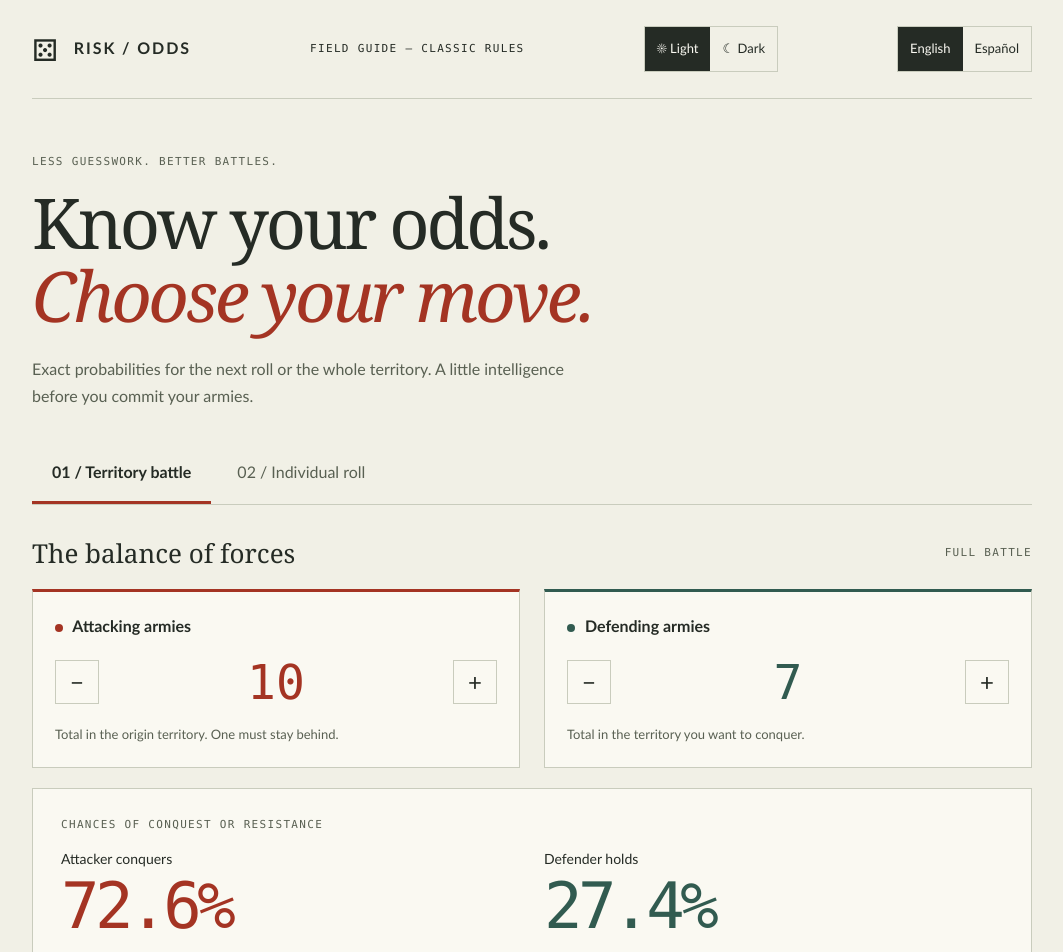
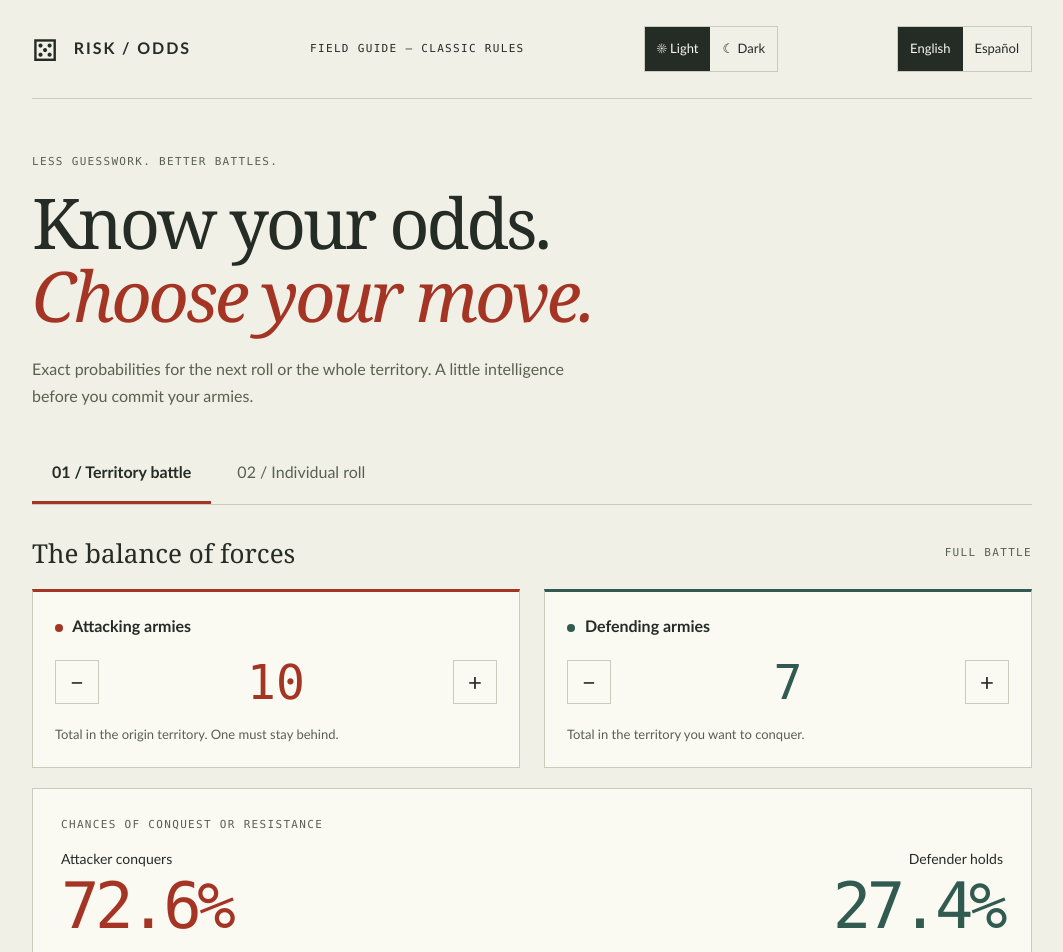
Before and after one commit to billy-arredondo/risk-odds-calculator, an Angular app: page / in a window 1280 px wide. Shown: the top 952 px of the page, without its empty margins (108-1171 px from the left). Built offline with nearby package versions, Linux system fonts and the light colour scheme.

Commit message:
style: align defender probability to the right

```diff
--- a/src/app/calculator/calculator.css
+++ b/src/app/calculator/calculator.css
@@ -130,6 +130,9 @@ h2 {
 .odds-grid strong {
   font: clamp(36px, 6vw, 64px) var(--mono);
   letter-spacing: -0.07em;
+}
+.odds-grid > div:last-child {
+  text-align: right;
 }
 .attack-text {
   color: var(--attack);
```
